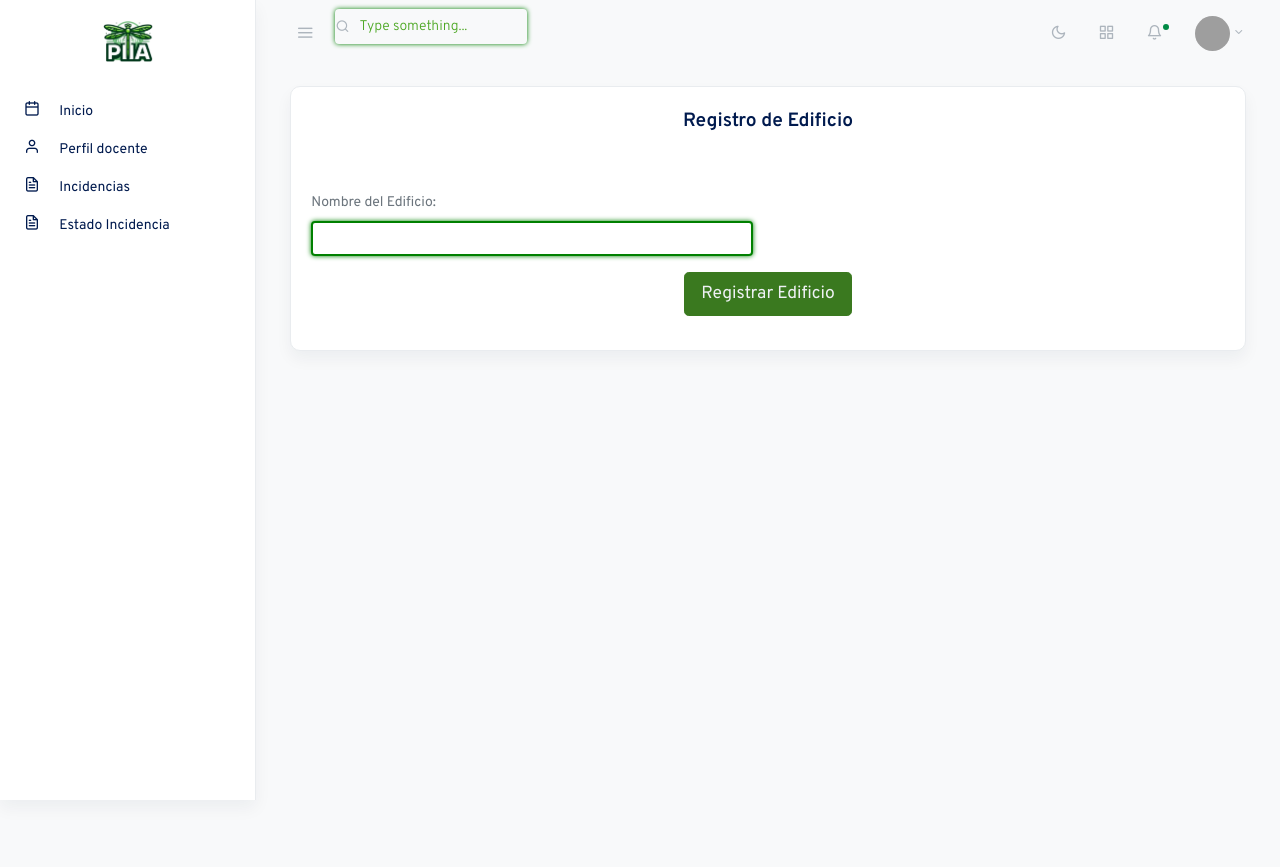
After one commit to AngelReyes14/PIIA, a PHP site: page /views/templates/form_edificio.php in a window 1280 px wide. The commit adds this page. Run offline with PHP 8.4, Linux system fonts and the light colour scheme; the visitor is signed in with stand-in values (Sample User, id 1); data that the repository does not hold is empty; some libraries are stand-ins or nearby versions; some web fonts are replaced; grey boxes are pictures that could not be loaded.

Commit message:
avance no terminado

```diff
--- a/models/consultas.php
+++ b/models/consultas.php
@@ -1415,3 +1415,55 @@ class ActualizarEstado {
         return true;
     }
 }
+class Edificio {
+    private $conn;
+
+    public function __construct($dbConnection) {
+        $this->conn = $dbConnection;
+    }
+
+    public function handleFormSubmission() {
+        session_start(); // Iniciar la sesión
+
+        if ($_SERVER['REQUEST_METHOD'] === 'POST') {
+            $descripcion = trim($_POST['nombre_edificio']); // Solo el campo `descripcion`
+
+            // Registrar los datos para depuración
+            error_log("Descripción: $descripcion");
+
+            // Validar que el campo no esté vacío
+            if (empty($descripcion)) {
+                header("Location: ../views/templates/form_edificio.php?error=campo_vacio");
+                exit();
+            }
+
+            // Insertar el edificio en la base de datos
+            if ($this->insertarEdificio($descripcion)) {
+                header("Location: ../views/templates/form_edificio.php?success=true");
+                exit();
+            } else {
+                header("Location: ../views/templates/form_edificio.php?error=insert");
+                exit();
+            }
+        } else {
+            // Si no es una solicitud POST, redirigir o manejar el error
+            header("Location: ../views/templates/form_edificio.php?error=invalid_request");
+            exit();
+        }
+    }
+
+    public function agregarEdificio($nombreEdificio) {
+        $sql = "INSERT INTO edificios (descripcion) VALUES (:descripcion)";
+        $stmt = $this->conn->prepare($sql);
+        $stmt->bindParam(':descripcion', $nombreEdificio, PDO::PARAM_STR);
+
+        try {
+            $stmt->execute();
+            return true;
+        } catch (PDOException $e) {
+            error_log("Error al agregar el edificio: " . $e->getMessage());
+            return false;
+        }
+    }
+
+}
--- a/views/templates/aside.php
+++ b/views/templates/aside.php
@@ -36,6 +36,7 @@ $menuItems = [
             'Asignacion de mas carreras' => ['icon' => 'fe fe-calendar fe-16', 'link' => 'form_usuarios-carreras.php'],
             'Asignacion de carreras' => ['icon' => 'fe fe-calendar fe-16', 'link' => 'form_asignacion_carrera.php'],
             'Asignacion de Salones' => ['icon' => 'fe fe-calendar fe-16', 'link' => 'form_asignar-salones.php'],
+            'Registro de Edificios' => ['icon' => 'fe fe-calendar fe-16', 'link' => 'form_edificio.php'],
             'Estado Incidencia' => ['icon' => 'fe fe-calendar fe-16', 'link' => 'validacion_incidencia.php']
         ]
        ],
--- /dev/null
+++ b/views/templates/form_edificio.php
@@ -0,0 +1,351 @@
+<?php
+include('../../controllers/db.php');
+include('../../models/consultas.php');
+include('../../models/session.php');
+include('aside.php');
+
+$idusuario = $_SESSION['user_id']; // Asumimos que el ID ya está en la sesión
+
+$imgUser  = $consultas->obtenerImagen($idusuario);
+
+// Inicializa la respuesta por defecto
+$response = ['status' => 'error', 'message' => ''];
+
+
+
+?>
+
+<!doctype html>
+<html lang="en">
+
+
+<head>
+  <meta charset="utf-8">
+  <meta name="viewport" content="width=device-width, initial-scale=1, shrink-to-fit=no">
+  <meta name="description" content="">
+  <meta name="author" content="">
+
+  <link rel="icon" href="assets/images/PIIA_oscuro 1.png">
+  <title>Asignacion de carreras</title>
+  <!-- Simple bar CSS -->
+  <link rel="stylesheet" href="css/simplebar.css">
+  <!-- Fonts CSS -->
+  <link href="https://fonts.googleapis.com/css2?family=Overpass:ital,wght@0,100;0,200;0,300;0,400;0,600;0,700;0,800;0,900;1,100;1,200;1,300;1,400;1,600;1,700;1,800;1,900&display=swap" rel="stylesheet">
+  <!-- Icons CSS -->
+  <link rel="stylesheet" href="css/feather.css">
+  <link rel="stylesheet" href="css/select2.css">
+  <link rel="stylesheet" href="css/dropzone.css">
+  <link rel="stylesheet" href="css/uppy.min.css">
+  <link rel="stylesheet" href="css/jquery.steps.css">
+  <link rel="stylesheet" href="css/jquery.timepicker.css">
+  <link rel="stylesheet" href="css/quill.snow.css">
+  <link rel="stylesheet" href="css/dataTables.bootstrap4.css">
+
+  <!-- Date Range Picker CSS -->
+  <link rel="stylesheet" href="css/daterangepicker.css">
+  <!-- App CSS -->
+  <link rel="stylesheet" href="css/app-light.css" id="lightTheme">
+  <link rel="stylesheet" href="css/app-dark.css" id="darkTheme" disabled>
+
+
+
+</head>
+
+<body class="vertical  light  ">
+  <div class="wrapper">
+    <nav class="topnav navbar navbar-light">
+      <button type="button" class="navbar-toggler text-muted mt-2 p-0 mr-3 collapseSidebar">
+        <i class="fe fe-menu navbar-toggler-icon"></i>
+      </button>
+      <form class="form-inline mr-auto searchform text-muted">
+        <input class="form-control mr-sm-2 bg-transparent border-0 pl-4 text-muted" type="search" placeholder="Type something..." aria-label="Search">
+      </form>
+      <ul class="nav">
+        <li class="nav-item">
+          <a class="nav-link text-muted my-2" href="#" id="modeSwitcher" data-mode="light">
+            <i class="fe fe-sun fe-16"></i>
+          </a>
+        </li>
+        <li class="nav-item">
+          <a class="nav-link text-muted my-2" href="./#" data-toggle="modal" data-target=".modal-shortcut">
+            <span class="fe fe-grid fe-16"></span>
+          </a>
+        </li>
+        <li class="nav-item nav-notif">
+          <a class="nav-link text-muted my-2" href="./#" data-toggle="modal" data-target=".modal-notif">
+            <span class="fe fe-bell fe-16"></span>
+            <span class="dot dot-md bg-success"></span>
+          </a>
+        </li>
+        <li class="nav-item dropdown">
+          <a class="nav-link dropdown-toggle text-muted pr-0" href="#" id="navbarDropdownMenuLink" role="button" data-toggle="dropdown" aria-haspopup="true" aria-expanded="false">
+              <span class="avatar avatar-sm mt-2">
+                  <img src="<?= htmlspecialchars($imgUser['imagen_url'] ?? './assets/avatars/default.jpg') ?>"
+                      alt="Avatar del usuario"
+                      class="avatar-img rounded-circle"
+                      style="width: 35px; height: 35px; border-radius: 50%; object-fit: cover;">
+              </span>
+          </a>
+          <div class="dropdown-menu dropdown-menu-right" aria-labelledby="navbarDropdownMenuLink">
+            <a class="dropdown-item" href="Perfil.php">Profile</a>
+            <a class="dropdown-item" href="#">Settings</a>
+            <a class="dropdown-item" href="#">Activities</a>
+          </div>
+        </li>
+      </ul>
+    </nav>
+
+    <main role="main" class="main-content">
+    <!-- Formulario para registrar un edificio -->
+    <div class="col-md-12">
+        <div class="card shadow mb-4">
+            <div class="card-body">
+                <div class="d-flex justify-content-center align-items-center mb-3 col">
+                    <p class="titulo-grande"><strong>Registro de Edificio</strong></p>
+                </div>
+                <form id="formEdificio" method="post" action="../../models/insert.php" enctype="multipart/form-data">
+                    <input type="hidden" name="form_type" value="agregar-edificio">
+                    <div id="smartwizard">
+                        <div class="mt-4">
+                            <!-- Paso 1: Datos del Edificio -->
+                            <div id="step-1" class="step-content" style="display: block;">
+                                <div class="row">
+                                    <div class="col-sm-12 col-md-6 mt-3">
+                                        <label for="nombre_edificio" class="form-label">Nombre del Edificio:</label>
+                                        <input type="text" id="nombre_edificio" name="nombre_edificio" class="form-control" required>
+                                        <div class="invalid-feedback">Este campo no puede estar vacío.</div>
+                                    </div>
+                                </div>
+                                <div class="row mt-3">
+                                    <div class="col-md-12 text-center">
+                                        <!-- Botón de Registro Visible en el Paso 1 -->
+                                        <button type="submit" class="btn btn-success btn-lg">Registrar Edificio</button>
+                                    </div>
+                                </div>
+                            </div>
+                            <!-- Paso 2: Confirmar Registro (opcional) -->
+                            <div id="step-2" class="step-content" style="display: none;">
+                                <div class="row">
+                                    <div class="col-sm-12 mt-3">
+                                        <p>Revise los datos ingresados antes de confirmar el registro del edificio.</p>
+                                    </div>
+                                </div>
+                                <div class="row mt-3">
+                                    <div class="col-md-12 text-center">
+                                        <!-- Botón adicional en el paso 2, si es necesario -->
+                                        <button type="submit" class="btn btn-success btn-lg">Registrar Edificio</button>
+                                    </div>
+                                </div>
+                            </div>
+                        </div>
+                    </div>
+                </form>
+            </div>
+        </div>
+    </div>
+</main>
+
+
+    <div class="modal fade modal-notif modal-slide" tabindex="-1" role="dialog" aria-labelledby="defaultModalLabel"
+  aria-hidden="true">
+  <div class="modal-dialog modal-sm" role="document">
+    <div class="modal-content">
+      <div class="modal-header">
+        <h5 class="modal-title" id="defaultModalLabel">Notifications</h5>
+        <button type="button" class="close" data-dismiss="modal" aria-label="Close">
+          <span aria-hidden="true">&times;</span>
+        </button>
+      </div>
+      <div class="modal-body">
+        <div class="list-group list-group-flush my-n3">
+          <div class="list-group-item bg-transparent">
+            <div class="row align-items-center">
+              <div class="col-auto">
+                <span class="fe fe-box fe-24"></span>
+              </div>
+              <div class="col">
+                <small><strong>Package has uploaded successfull</strong></small>
+                <div class="my-0 text-muted small">Package is zipped and uploaded</div>
+                <small class="badge badge-pill badge-light text-muted">1m ago</small>
+              </div>
+            </div>
+          </div>
+          <div class="list-group-item bg-transparent">
+            <div class="row align-items-center">
+              <div class="col-auto">
+                <span class="fe fe-download fe-24"></span>
+              </div>
+              <div class="col">
+                <small><strong>Widgets are updated successfull</strong></small>
+                <div class="my-0 text-muted small">Just create new layout Index, form, table</div>
+                <small class="badge badge-pill badge-light text-muted">2m ago</small>
+              </div>
+            </div>
+          </div>
+          <div class="list-group-item bg-transparent">
+            <div class="row align-items-center">
+              <div class="col-auto">
+                <span class="fe fe-inbox fe-24"></span>
+              </div>
+              <div class="col">
+                <small><strong>Notifications have been sent</strong></small>
+                <div class="my-0 text-muted small">Fusce dapibus, tellus ac cursus commodo</div>
+                <small class="badge badge-pill badge-light text-muted">30m ago</small>
+              </div>
+            </div> <!-- / .row -->
+          </div>
+          <div class="list-group-item bg-transparent">
+            <div class="row align-items-center">
+              <div class="col-auto">
+                <span class="fe fe-link fe-24"></span>
+              </div>
+              <div class="col">
+                <small><strong>Link was attached to menu</strong></small>
+                <div class="my-0 text-muted small">New layout has been attached to the menu</div>
+                <small class="badge badge-pill badge-light text-muted">1h ago</small>
+              </div>
+            </div>
+          </div> <!-- / .row -->
+        </div> <!-- / .list-group -->
+      </div>
+      <div class="modal-footer">
+        <button type="button" class="btn btn-secondary btn-block" data-dismiss="modal">Clear All</button>
+      </div>
+    </div>
+  </div>
+</div>
+
+<div class="modal fade modal-shortcut modal-slide" tabindex="-1" role="dialog" aria-labelledby="defaultModalLabel"
+  aria-hidden="true">
+  <div class="modal-dialog" role="document">
+    <div class="modal-content">
+      <div class="modal-header">
+        <h5 class="modal-title" id="defaultModalLabel">Shortcuts</h5>
+        <button type="button" class="close" data-dismiss="modal" aria-label="Close">
+          <span aria-hidden="true">&times;</span>
+        </button>
+      </div>
+      <div class="modal-body px-5">
+        <div class="row align-items-center">
+          <div class="col-6 text-center">
+            <div class="squircle bg-success justify-content-center">
+              <i class="fe fe-cpu fe-32 align-self-center text-white"></i>
+            </div>
+            <p>Control area</p>
+          </div>
+          <div class="col-6 text-center">
+            <div class="squircle bg-primary justify-content-center">
+              <i class="fe fe-activity fe-32 align-self-center text-white"></i>
+            </div>
+            <p>Activity</p>
+          </div>
+        </div>
+        <div class="row align-items-center">
+          <div class="col-6 text-center">
+            <div class="squircle bg-primary justify-content-center">
+              <i class="fe fe-droplet fe-32 align-self-center text-white"></i>
+            </div>
+            <p>Droplet</p>
+          </div>
+          <div class="col-6 text-center">
+            <div class="squircle bg-primary justify-content-center">
+              <i class="fe fe-upload-cloud fe-32 align-self-center text-white"></i>
+            </div>
+            <p>Upload</p>
+          </div>
+        </div>
+        <div class="row align-items-center">
+          <div class="col-6 text-center">
+            <div class="squircle bg-primary justify-content-center">
+              <i class="fe fe-users fe-32 align-self-center text-white"></i>
+            </div>
+            <p>Users</p>
+          </div>
+          <div class="col-6 text-center">
+            <div class="squircle bg-primary justify-content-center">
+              <i class="fe fe-settings fe-32 align-self-center text-white"></i>
+            </div>
+            <p>Settings</p>
+          </div>
+        </div>
+      </div>
+    </div>
+  </div>
+</div>
+</main> <!-- main -->
+</div> <!-- .wrapper -->
+
+<script src="js/jquery.min.js"></script>
+    <script src="js/popper.min.js"></script>
+    <script src="js/moment.min.js"></script>
+    <script src="js/bootstrap.min.js"></script>
+    <script src="js/simplebar.min.js"></script>
+    <script src='js/daterangepicker.js'></script>
+    <script src='js/jquery.stickOnScroll.js'></script>
+    <script src="js/tinycolor-min.js"></script>
+    <script src="js/config.js"></script>
+    <script src="js/d3.min.js"></script>
+    <script src="js/topojson.min.js"></script>
+    <script src="js/datamaps.all.min.js"></script>
+    <script src="js/datamaps-zoomto.js"></script>
+    <script src="js/datamaps.custom.js"></script>
+    <script src="js/Chart.min.js"></script>
+    <!-- Incluir SweetAlert2 -->
+    <script src="https://cdn.jsdelivr.net/npm/sweetalert2@11"></script>
+    <script src="js/form_carrera.js"></script>
+
+    <script>
+      /* defind global options */
+      Chart.defaults.global.defaultFontFamily = base.defaultFontFamily;
+      Chart.defaults.global.defaultFontColor = colors.mutedColor;
+    </script>
+    <script src="js/jquery.min.js"></script>
+<script src="js/popper.min.js"></script>
+<script src="js/bootstrap.min.js"></script>
+<script src="js/simplebar.min.js"></script>
+<script src="js/daterangepicker.js"></script>
+<script src="js/jquery.mask.min.js"></script>
+<script src="js/select2.min.js"></script>
+<script src="js/form_carrera.js"></script>
+<script src="https://cdn.jsdelivr.net/npm/sweetalert2@11"></script>
+<script>
+  // Iniciando Select2
+  $('.select2').select2({
+    theme: 'bootstrap4',
+  });
+
+  // Iniciando Date Range Picker
+  $('.drgpicker').daterangepicker({
+    singleDatePicker: true,
+    timePicker: false,
+    showDropdowns: true,
+    locale: {
+      format: 'MM/DD/YYYY'
+    }
+  });
+
+  // Iniciando máscaras
+  $('.input-placeholder').mask("00/00/0000", {
+    placeholder: "__/__/____"
+  });
+  $('.input-zip').mask('00000-000', {
+    placeholder: "____-___"
+  });
+  $('.input-money').mask("#.##0,00", {
+    reverse: true
+  });
+  $('.input-phoneus').mask('(000) 000-0000');
+  $('.input-mixed').mask('AAA 000-S0S');
+  $('.input-ip').mask('0ZZ.0ZZ.0ZZ.0ZZ', {
+    translation: {
+      'Z': {
+        pattern: /[0-9]/,
+        optional: true
+      }
+    },
+    placeholder: "___.___.___.___"
+  });
+</script>
+  </body>
+
+  </html>
```
Also changed, not shown: models/insert.php (+26 -5 lines).
